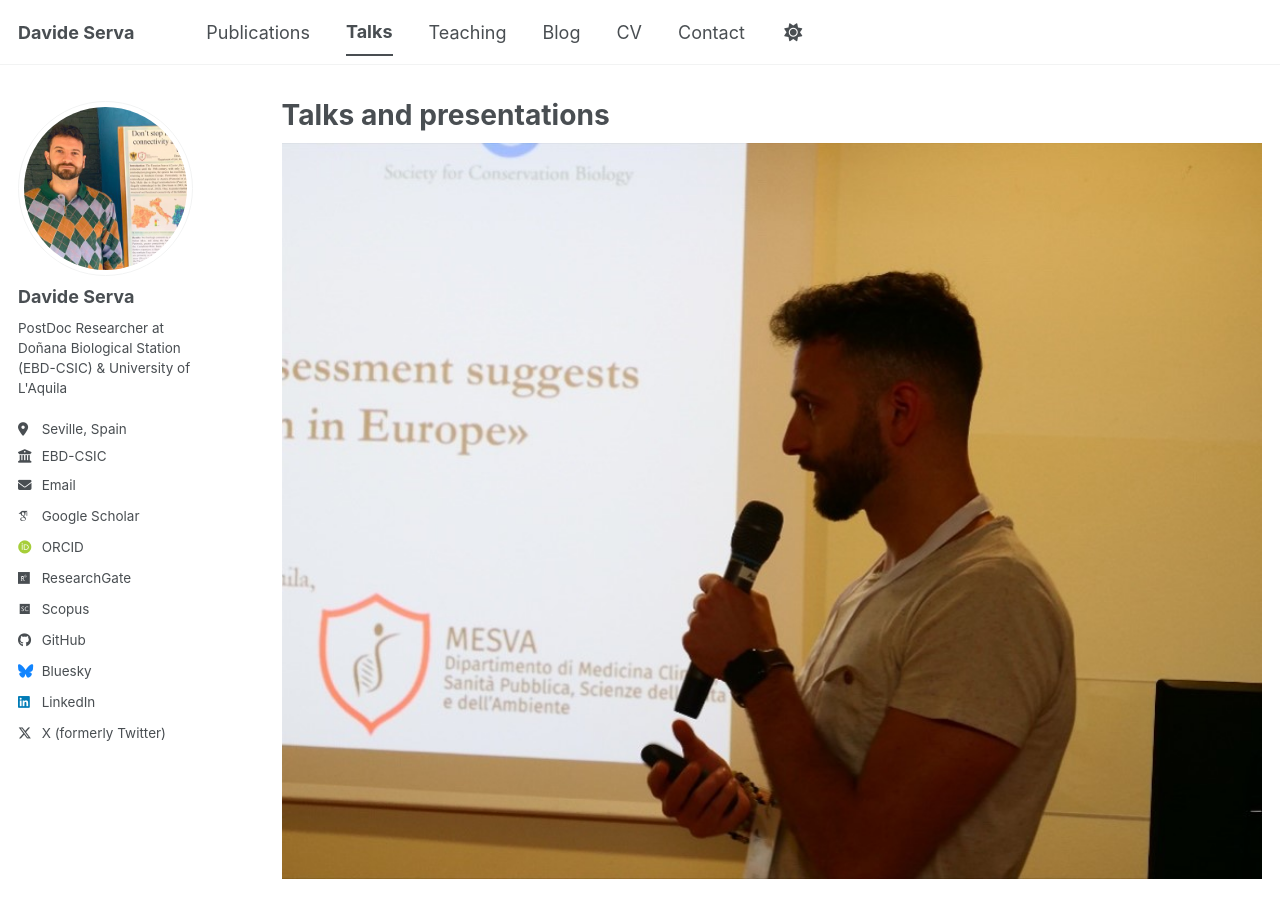
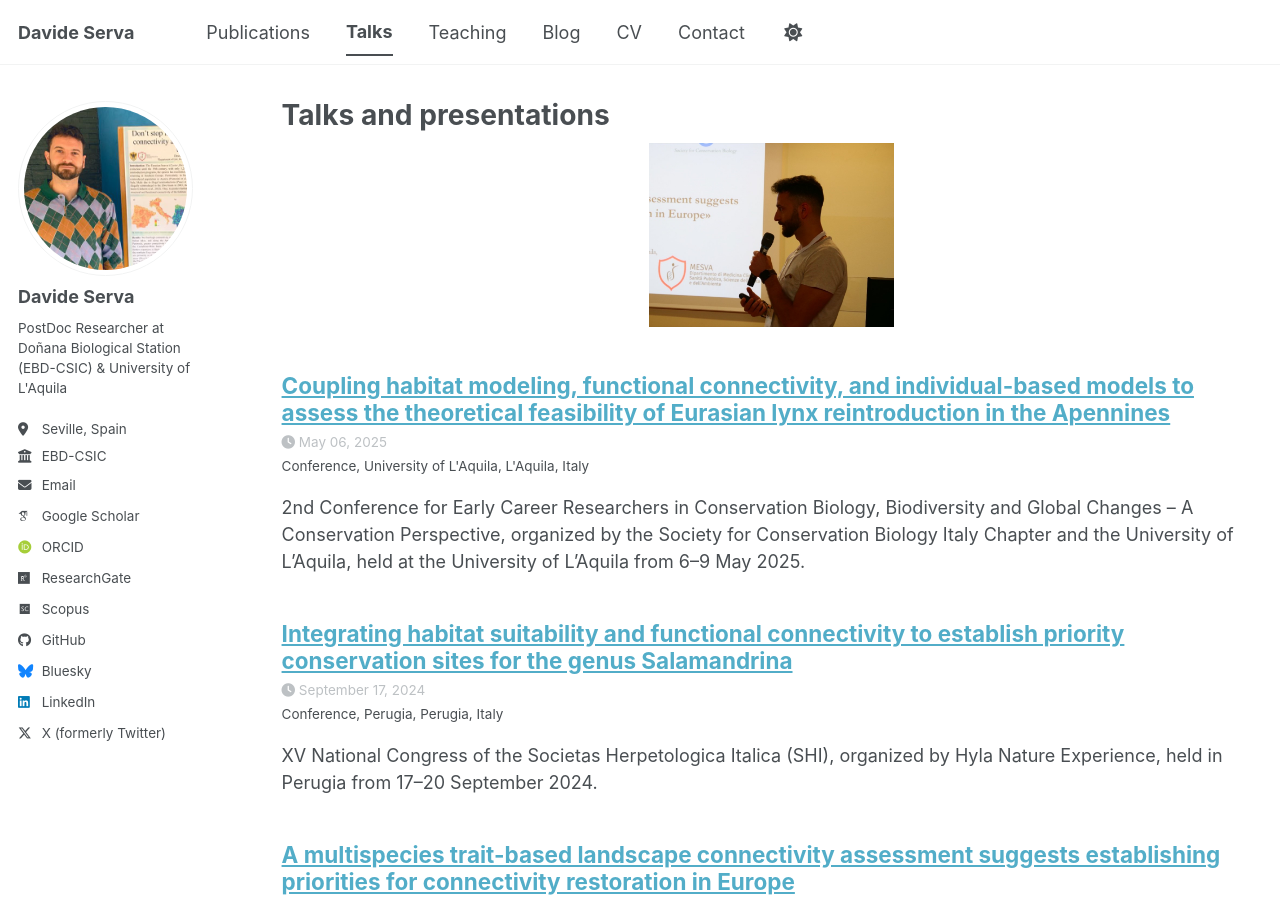
Before and after one commit to Daviser95/daviser95.github.io, a Jekyll site: the page built from _pages/talks.html, in a window 1280 px wide and 900 px high. Built offline with Jekyll 4.4.1, drawn with Linux system fonts in a browser that asks for light colours; some web fonts are replaced; a script bundle is joined from its source files by our own code; library files that are not in the unit come from our copies.

Commit message:
Update talks.html

```diff
--- a/_pages/talks.html
+++ b/_pages/talks.html
@@ -5,7 +5,7 @@ permalink: /talks/
 author_profile: true
 ---
 
-<img src="{{ '/images/talk1.jpg' | relative_url }}" alt="Conference photo" style="display:block; margin:auto; width:100%;">
+<img src="{{ '/images/talk1.jpg' | relative_url }}" alt="Conference photo" style="display:block; margin:auto; width:25%;">
 
 {% if site.talkmap_link == true %}
 <p style="text-decoration:underline;"><a href="/talkmap.html">See a map of all the places I've given a talk!</a></p>
@@ -15,4 +15,4 @@ author_profile: true
   {% include archive-single-talk.html %}
 {% endfor %}
 
-<img src="{{ '/images/talk2.jpeg' | relative_url }}" alt="Conference photo" style="display:block; margin:auto; width:100%;">
+<img src="{{ '/images/talk2.jpeg' | relative_url }}" alt="Conference photo" style="display:block; margin:auto; width:25%;">
```
